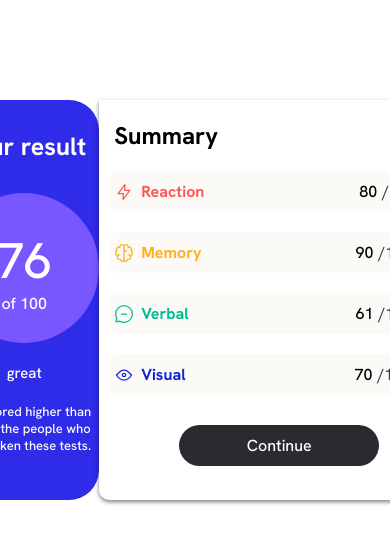
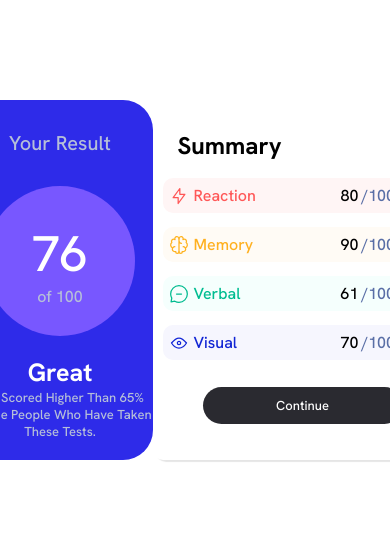
Before and after one commit to sabrinadotsantos/results_summary, a plain HTML site: page index.html in a window 390 px wide. Shown: the top 544 px of the page. Drawn offline with Linux system fonts and the light colour scheme.

Commit message:
atualização e responsividade

```diff
--- a/index.html
+++ b/index.html
@@ -30,10 +30,13 @@
 
   <div class="branco">
     <h2>summary</h2>
-    <ul>
+
     <div class="reaction">
+      <div>
         <img src="./assets/images/icon-reaction.svg" alt="">
         <li>reaction</li>
+      </div>
+
       <div class="numbers">
         <p class="num1">80</p>
         <p class="num2">/100</p>
@@ -41,31 +44,43 @@
     </div>
 
     <div class="memory">
+      <div>
         <img src="./assets/images/icon-memory.svg" alt="">
         <li>memory</li>
+      </div>
+
       <div class="numbers">
         <p class="num1">90</p>
         <p class="num2">/100</p>
       </div>
     </div>
+
     <div class="verbal">
+      <div>
         <img src="./assets/images/icon-verbal.svg" alt="">
         <li> verbal</li>
+      </div>
+
       <div class="numbers">
         <p class="num1">61</p>
         <p class="num2">/100</p>
       </div>
     </div>
+
     <div class="visual">
+      <div>
         <img src="./assets/images/icon-visual.svg" alt="">
         <li>visual</li>
+      </div>
       <div class="numbers">
         <p class="num1">70</p>
         <p class="num2">/100</p>
       </div>
     </div>
+
+
     <a href="#">continue</a>
-    </ul>
+
 
   </div>
   <!--
--- a/style.css
+++ b/style.css
@@ -24,7 +24,7 @@ body {
 .azul {
     background-color: #2e2be9;
     width: 300px;
-    height: 400px;
+    height: 360px;
     display: flex;
     flex-direction: column;
     align-items: center;
@@ -32,10 +32,12 @@ body {
 }
 
 .azul h2 {
-    font-size: 25px;
+    font-size: 20px;
     text-transform: initial;
-    color: var(--branco);
+    color:hsl(224, 30%, 78%);
     margin: 30px auto;
+    text-transform: capitalize;
+    font-weight: 100;
 
 
 }
@@ -54,37 +56,41 @@ body {
 .circle span {
     color: var(--branco);
     font-size: 50px;
+
 }
 
 .circle p {
-    color: var(--branco);
+    color: hsl(224, 30%, 78%);
     font-weight: 100;
 }
 
 .azul>span {
     color: var(--branco);
-    font-size: 15px;
-    margin: 20px auto;
+    font-size: 25px;
+    font-weight: bolder;
+    margin: 20px auto 0px;
+    text-transform: capitalize;
 }
 
 .azul>p {
-    color: var(--branco);
+    width: 185px;
+    /* margin: 5px 50px; */
+    color: hsl(224, 30%, 78%);
     font-size: 13px;
     text-align: center;
+    text-transform: capitalize;
 
 }
 
 .branco {
-    background-color:hsl(0, 0%, 100%);
-    box-shadow: 0 2px 4px rgba(0, 0, 0, 0.5);
+    background-color: hsl(0, 0%, 100%);
+    box-shadow: 3px 2px 1px rgba(0, 0, 0, 0.1);
     border-radius: 0px 30px 30px 10px;
-    width: 350px;
-    height: 400px;
+    width: 300px;
+    height: 360px;
     display: flex;
     flex-direction: column;
     text-decoration: none;
-
-
 
 }
 
@@ -96,98 +102,95 @@ body {
 
 }
 
-.branco ul {
-    display: flex;
-    flex-direction: column;
+.branco{
+    padding: 10px;
+}
 
+.branco li{
+    margin-left: 5px;
 }
 
 .branco div {
-    list-style: none;
     display: flex;
     align-items: center;
-    padding: 5px;
+
+
+    list-style: none;
+    padding: 0 3px;
     border-radius: 10px;
+    text-transform: capitalize;
+    margin: 7px auto;
+
+    width: 250px;
 }
 
-.branco li {
 
-    text-align: center;
-    margin-left: 3px;
-    text-transform: capitalize;
+
+.branco .numbers .num1 {
+    margin-right: 3px;
+    color: black;
+    margin-left: 50px;
 }
 
-.branco .numbers .num1{
-    margin-right: 5px;
-    color:black;
-
+.branco .numbers .num2 {
+    color: hsl(224, 30%, 50%)
 }
 
-.branco .numbers .num2{
-    margin-right: 5px;
-    color:hsl(224, 30%, 27%)
+
+.branco .reaction {
+    background-color: hsl(0, 100%, 98%);
+    justify-content: space-around;
+}
+
+.branco .reaction li {
+    color: hsl(0, 100%, 67%);
+    font-weight: 500;
 
 }
 
 
-.branco .reaction, .branco .memory, .branco .verbal, .branco .visual{
-    background-color: rgb(252, 250, 247);
-    border-radius: 10px;
-    margin: 10px;
+.branco .memory {
+    background-color: hsl(39, 100%, 98%);
+    justify-content: space-between;
+
+}
+
+.branco .memory li {
+
+    color: hsl(39, 100%, 56%);
+    font-weight: 500;
+
+
+}
+
+.branco .verbal {
+    background-color: hsl(166, 100%, 98%);
+    justify-content: space-between;
+}
+
+.branco .verbal li {
+    color: hsl(166, 100%, 37%);
+    font-weight: 500;
+
+
+}
+
+.branco .visual {
+    background-color: hsl(234, 85%, 98%);
+    justify-content: space-between;
+}
+
+.branco .visual li {
+    color: hsl(234, 85%, 45%);
+    font-weight: 500;
+
 }
 
 
-
-.branco .reaction li {
-    color: hsl(0, 100%, 67%);
-    font-weight: 700;
-    margin-left: 7px;
-}
-
-.branco .reaction .numbers {
-    margin-left: 150px;
-}
-
-
-
-
-.branco .memory li{
-    color:  hsl(39, 100%, 56%);
-    font-weight: 700;
-    margin-left: 7px;
-}
-
-.branco .memory .numbers {
-    margin-left: 149px;
-}
-
-
-
-
-.branco .verbal li{
-    color:   hsl(166, 100%, 37%);
-    font-weight: 700;
-    margin-left: 7px;
-}
-
-.branco .verbal .numbers {
-    margin-left: 162px;
-}
-
-.branco .visual li{
-    color:   hsl(234, 85%, 45%);
-    font-weight: 700;
-    margin-left: 7px;
-}
-
-.branco .visual .numbers {
-    margin-left: 164px;
-}
-
-.branco a{
+.branco a {
     background-color: #2a2a30;
     text-decoration: none;
-    margin-left: 80px;
+    margin-left: 40px;
     text-align: center;
     width: 200px;
     padding: 10px;
@@ -195,4 +198,19 @@ body {
     color: var(--branco);
     text-transform: capitalize;
     margin-top: 20px;
+    font-size: 13px;
 }
+
+
+
+
+/* Media Query para largura de tela de até 320px */
+
+@media screen and (max-width: 320px) {
+    body {
+        flex-wrap: wrap;
+    }
+    .azul{
+        padding: 0 43px;
+    }
+  }
```
Also changed, not shown: design/active-states.jpg (added), design/desktop-design.jpg (added), design/desktop-preview.jpg (added), design/mobile-design.jpg (added). Lines whose indentation alone changed are shown as unchanged.
